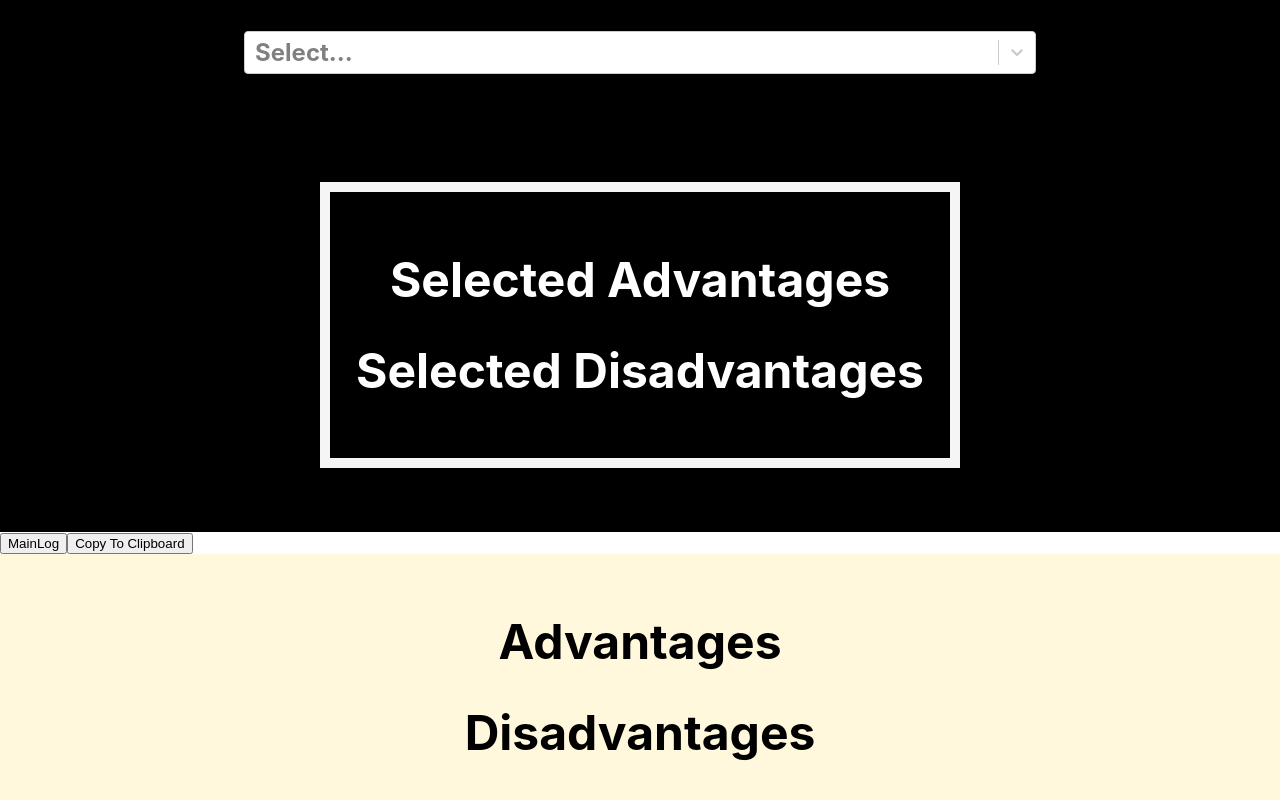
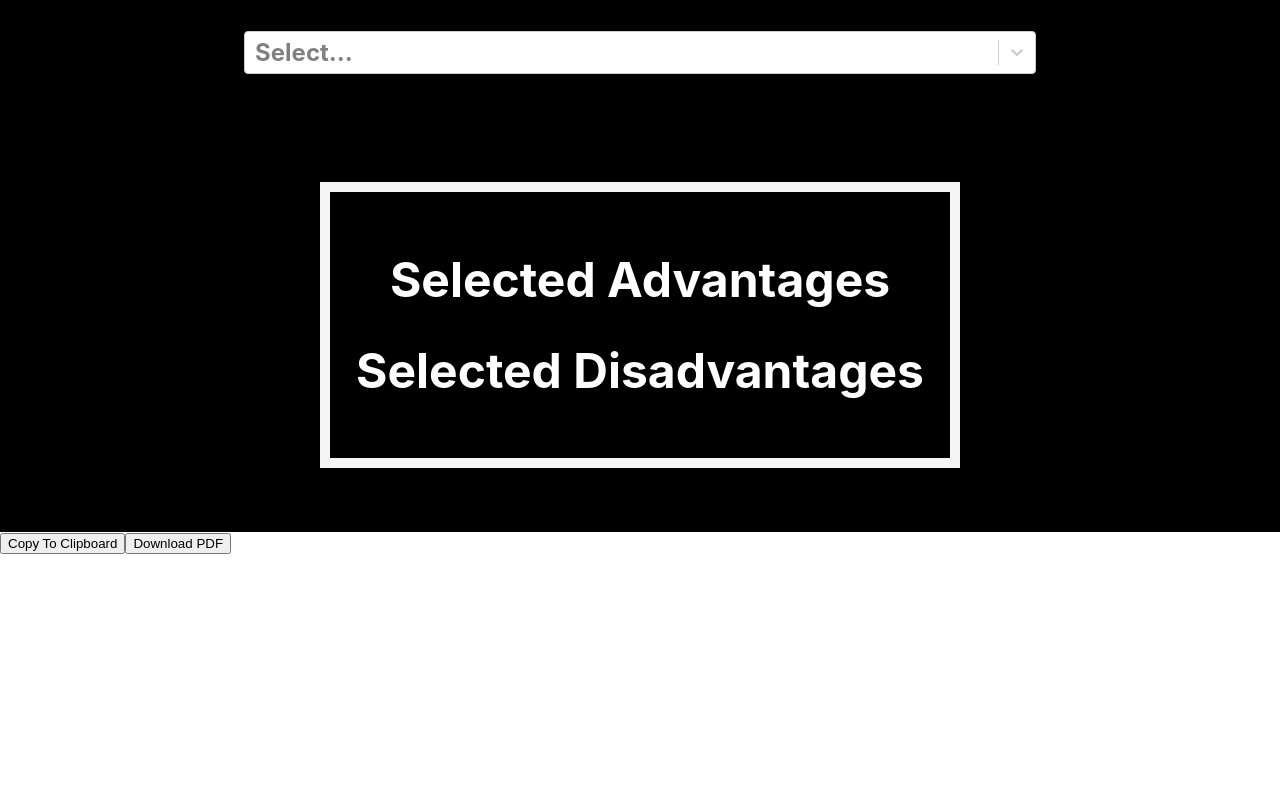
Before and after one commit to Uken81/Gurps-Character-Cheatsheet-Maker, a React (Create React App) app: page / in a window 1280 px wide. Shown: the part 228-1028 px from the top of the page. After the commit the page ends 800 px from the top, so only its background shows below. Built offline with nearby package versions, Linux system fonts and the light colour scheme.

Commit message:
add effect that will render results-window only if user has selected items in searchbar

```diff
--- a/package.json
+++ b/package.json
@@ -6,6 +6,8 @@
     "@testing-library/jest-dom": "^5.14.1",
     "@testing-library/react": "^11.2.7",
     "@testing-library/user-event": "^12.8.3",
+    "html2canvas": "^1.2.1",
+    "jspdf": "^2.3.1",
     "react": "^17.0.2",
     "react-dom": "^17.0.2",
     "react-scripts": "4.0.3",
--- a/public/index.html
+++ b/public/index.html
@@ -1,14 +1,12 @@
 <!DOCTYPE html>
 <html lang="en">
+
 <head>
   <meta charset="utf-8" />
   <link rel="icon" href="%PUBLIC_URL%/favicon.ico" />
   <meta name="viewport" content="width=device-width, initial-scale=1" />
   <meta name="theme-color" content="#000000" />
-    <meta
-      name="description"
-      content="Web site created using create-react-app"
-    />
+  <meta name="description" content="Web site created using create-react-app" />
   <link rel="apple-touch-icon" href="%PUBLIC_URL%/logo192.png" />
   <!--
       manifest.json provides metadata used when your web app is installed on a
@@ -24,8 +22,9 @@
       work correctly both with client-side routing and a non-root public URL.
       Learn how to configure a non-root public URL by running `npm run build`.
     -->
-    <title>React App</title>
+  <title>GCCM</title>
 </head>
+
 <body>
   <noscript>You need to enable JavaScript to run this app.</noscript>
   <div id="root"></div>
@@ -39,5 +38,8 @@
       To begin the development, run `npm start` or `yarn start`.
       To create a production bundle, use `npm run build` or `yarn build`.
     -->
+    <script src="https://cdnjs.cloudflare.com/ajax/libs/jspdf/1.3.3/jspdf.min.js" async></script>
+  <script src="https://html2canvas.hertzen.com/dist/html2canvas.js" async></script>
 </body>
+
 </html>
--- a/src/App.css
+++ b/src/App.css
@@ -81,6 +81,7 @@ h1 {
     }
 }
 .results-window {
+    display: none;
     white-space: pre-wrap;
     background-color: cornsilk;
     padding: 2%;
--- a/src/App.js
+++ b/src/App.js
@@ -1,4 +1,4 @@
-import { useState } from 'react';
+import { useEffect, useState } from 'react';
 import './App.css';
 import ToggleAdvantageDisadvantage from './Components/ToggleAdvantageDisadvantage/ToggleAdvantageDisadvantage';
 import DisplaySelected from './Selected/DisplaySelected';
@@ -13,10 +13,19 @@ function App() {
   const [selectedAdvantagesList, setSelectedAdvantagesList] = useState([]);
   const [selectedDisadvantagesList, setSelectedDisadvantagesList] = useState([]);
 
-  const log = () => {
-    console.log('selectedAdvantages: ' + selectedAdvantagesList);
-    console.log(isChoosingAdvantages);
-  }
+  useEffect(()=> {
+    const displayResultsWindow = ()=> {
+      console.log('display');
+      const resultsWindow = document.getElementById('results');
+      if (selectedAdvantagesList.length || selectedDisadvantagesList > 0) {
+        resultsWindow.style.display = 'block';
+      } else {
+        resultsWindow.style.display = 'none';
+      }
+    }
+    displayResultsWindow();
+  }, [selectedAdvantagesList, selectedDisadvantagesList]);
+
 
 
   return (
@@ -29,7 +38,6 @@ function App() {
 
         <SearchBar
           isChoosingAdvantages={isChoosingAdvantages}
-          selectedAdvantagesList={selectedAdvantagesList}
           setSelectedAdvantagesList={setSelectedAdvantagesList}
           setSelectedDisadvantagesList={setSelectedDisadvantagesList}
         />
@@ -42,7 +50,6 @@ function App() {
         />
       </div>
       <div className='toolbar-window'>
-        <button onClick={log}>MainLog</button>
         <Toolbar />
       </div>
       <div className='results-window' id='results'>
--- a/src/Display Results/DisplayAdvantages.jsx
+++ b/src/Display Results/DisplayAdvantages.jsx
@@ -1,10 +1,10 @@
 const DisplayAdvantages = (props) => {
     const selectedAdvantagesList = props.selectedAdvantagesList;
-
+console.log(selectedAdvantagesList);
 
     return (
         <div>
-            <h1>Advantages</h1>
+            {selectedAdvantagesList.length >0 && <h1>Advantages</h1>}
             {selectedAdvantagesList.map((obj) => {
                 return (
                     <div className='results-container' key={`${obj.title}-container`}>
--- a/src/Display Results/DisplayDisadvantages.jsx
+++ b/src/Display Results/DisplayDisadvantages.jsx
@@ -4,7 +4,7 @@ const DisplayDisadvantages = (props) => {
 
     return (
         <div>
-            <h1>Disadvantages</h1>
+            {selectedDisadvantagesList.length >0 && <h1>Disadvantages</h1>}
             {selectedDisadvantagesList.map((obj) => {
                 return (
                     <div className='results-container' key={`${obj.title}-container`}>
--- a/src/Toolbar/DownloadPDF/DownloadPDF.jsx
+++ b/src/Toolbar/DownloadPDF/DownloadPDF.jsx
@@ -1,4 +1,8 @@
-const DownloadPDF = () => {
+import html2canvas from 'html2canvas';
+import { jsPDF } from "jspdf";
+
+
+const DownloadPDF = ()=> {
     function getPDF() {
         function getWidth() {
             return Math.max(
@@ -34,7 +38,7 @@ const DownloadPDF = () => {
         const totalPDFPages = Math.ceil(HTML_Height / PDF_Height) - 1;
 
 
-        html2canvas(document.querySelector('results')).then(function (canvas) {
+        html2canvas(document.getElementById('results')).then(function (canvas) {
             canvas.getContext('2d');
 
             console.log(canvas.height + "  " + canvas.width);
@@ -45,8 +49,8 @@ const DownloadPDF = () => {
             pdf.addImage(imgData, 'JPG', top_left_margin, top_left_margin, canvas_image_width, canvas_image_height);
 
 
-            for (var i = 1; i <= totalPDFPages; i++) {
-                pdf.addPage(PDF_Width, PDF_Height);
+            for (let i = 1; i <= totalPDFPages; i++) {
+                pdf.addPage();
                 pdf.addImage(imgData, 'JPG', top_left_margin, -(PDF_Height * i) + (top_left_margin * 4), canvas_image_width, canvas_image_height);
             }
 
@@ -54,9 +58,17 @@ const DownloadPDF = () => {
         });
     };
 
+
+
     return (
         <button onClick={getPDF}>Download PDF</button>
     );
-}
+
+    }
+
+
+
+
+
 
 export default DownloadPDF;
--- a/src/Toolbar/Toolbar.jsx
+++ b/src/Toolbar/Toolbar.jsx
@@ -1,10 +1,13 @@
 import CopyToClipboard from "./CopyToClipboard/CopyToClipboard.jsx";
+import DownloadPDF from "./DownloadPDF/DownloadPDF.jsx";
 
 const Toolbar = () => {
 
-
     return (
-        <CopyToClipboard/>
+        <div>
+            <CopyToClipboard />
+            <DownloadPDF />
+        </div>
     );
 }
 
```
Also changed, not shown: src/Toolbar/CopyToClipboard/CopyToClipboard.js (deleted, +0 -34 lines), 1 other file (tests, documents, lock files or other folders). Lines whose indentation alone changed are shown as unchanged.
